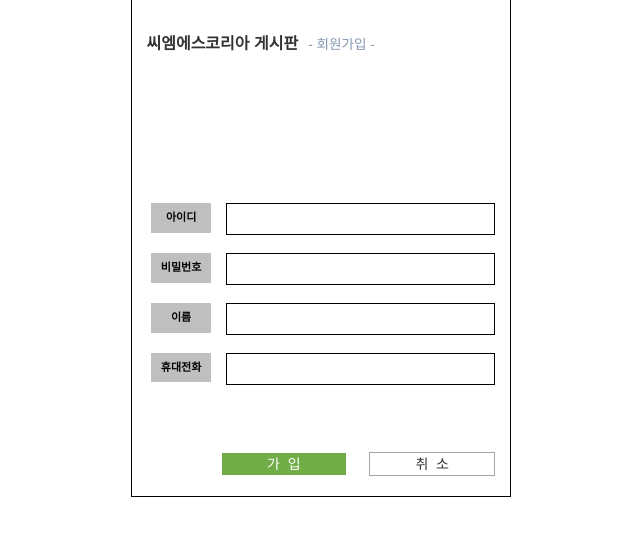
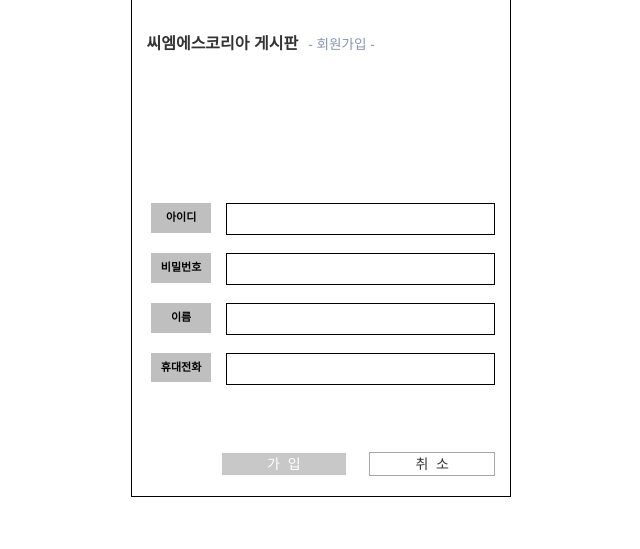
Before and after one commit to jinwon-cmskorea/cmskorea_board_class, a PHP site: page /view/signup.php in a window 1280 px wide. Shown: the part 152-701 px from the top of the page, without its empty margins (319-959 px from the left). Run offline with PHP 8.4, Linux system fonts and the light colour scheme.

Commit message:
Board Class - 회원가입 페이지 작업
작업한 내용 :
signup.php, style.css
style.css 에서 배경색 속성 제거,
버튼 비활성화 여부에 따라 제출 버튼 배경색 변환 기능 추가

```diff
--- a/public/css/style.css
+++ b/public/css/style.css
@@ -99,7 +99,6 @@
 }
 
 .signup-button .submit-btn {
-	background-color: rgb(112, 173, 71);
 	margin-right: 10px;
 	color: white;
 	padding-left: 45px;
--- a/public/view/signup.php
+++ b/public/view/signup.php
@@ -11,6 +11,8 @@
     <title>회원가입</title>
     <script type="text/javascript">
         $(document).ready(function() {
+            //초기 제출 버튼 배경색 설정
+            $(".submit-btn").css("background-color", "rgb(200, 200, 200)");
             //id 중복 체크 변수
             var idOk = false;
             //아이디를 입력받는 #inputId 에서 keyup 이벤트 발생 시
@@ -51,10 +53,13 @@
                     }
                 }
                 //입력값이 모두 들어있고, 아이디 중복체크를 통과했으면 제출 비활성화 해제
-                if (!isEmpty && idOk)
+                if (!isEmpty && idOk) {
                     $(".submit-btn").attr("disabled", false);
-                else
+                    $(".submit-btn").css("background-color", "rgb(112, 173, 71)");
+                } else {
                     $(".submit-btn").attr("disabled", true);
+                    $(".submit-btn").css("background-color", "rgb(200, 200, 200)");
+                }
             });
         });
     </script>
```
